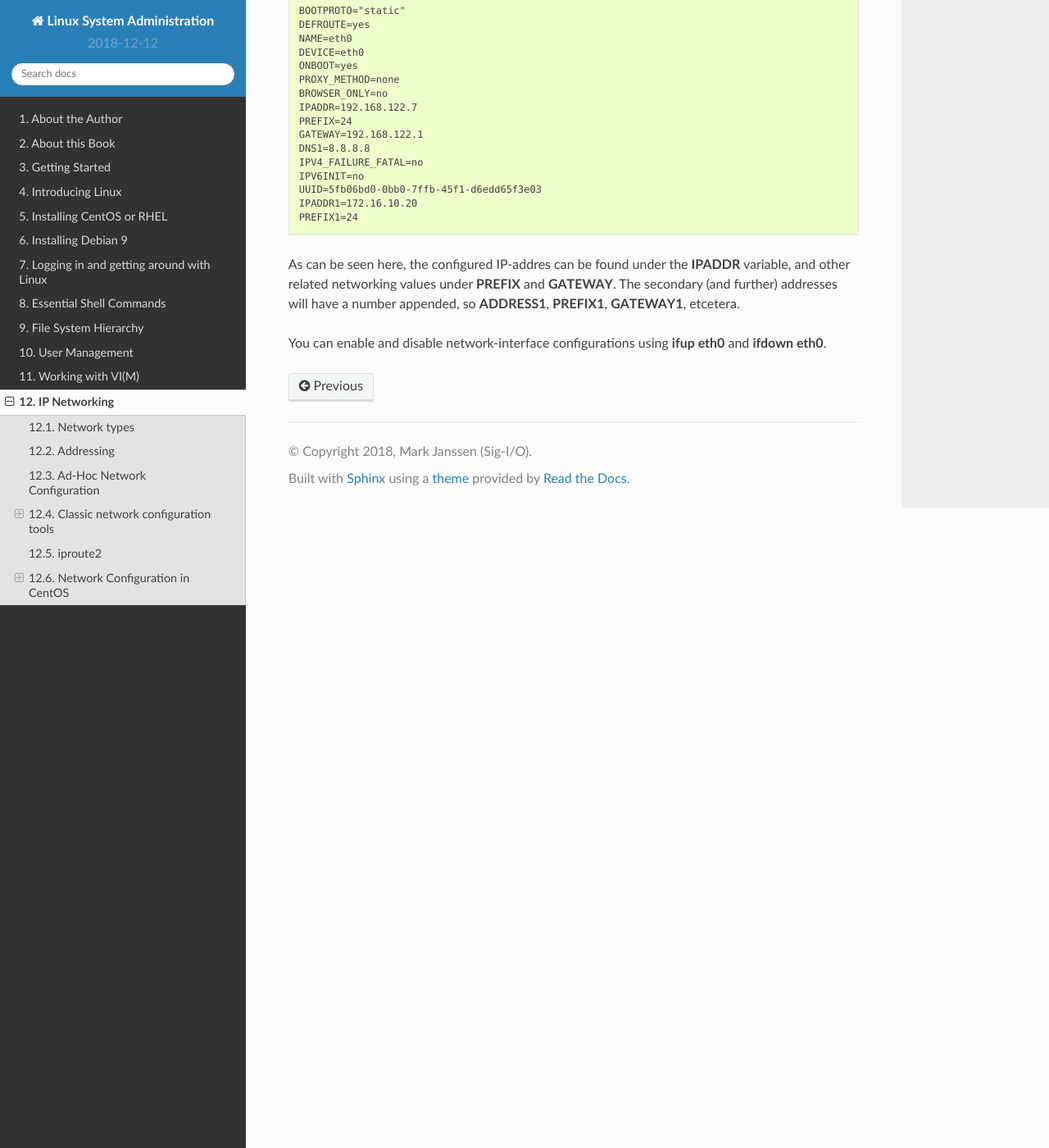
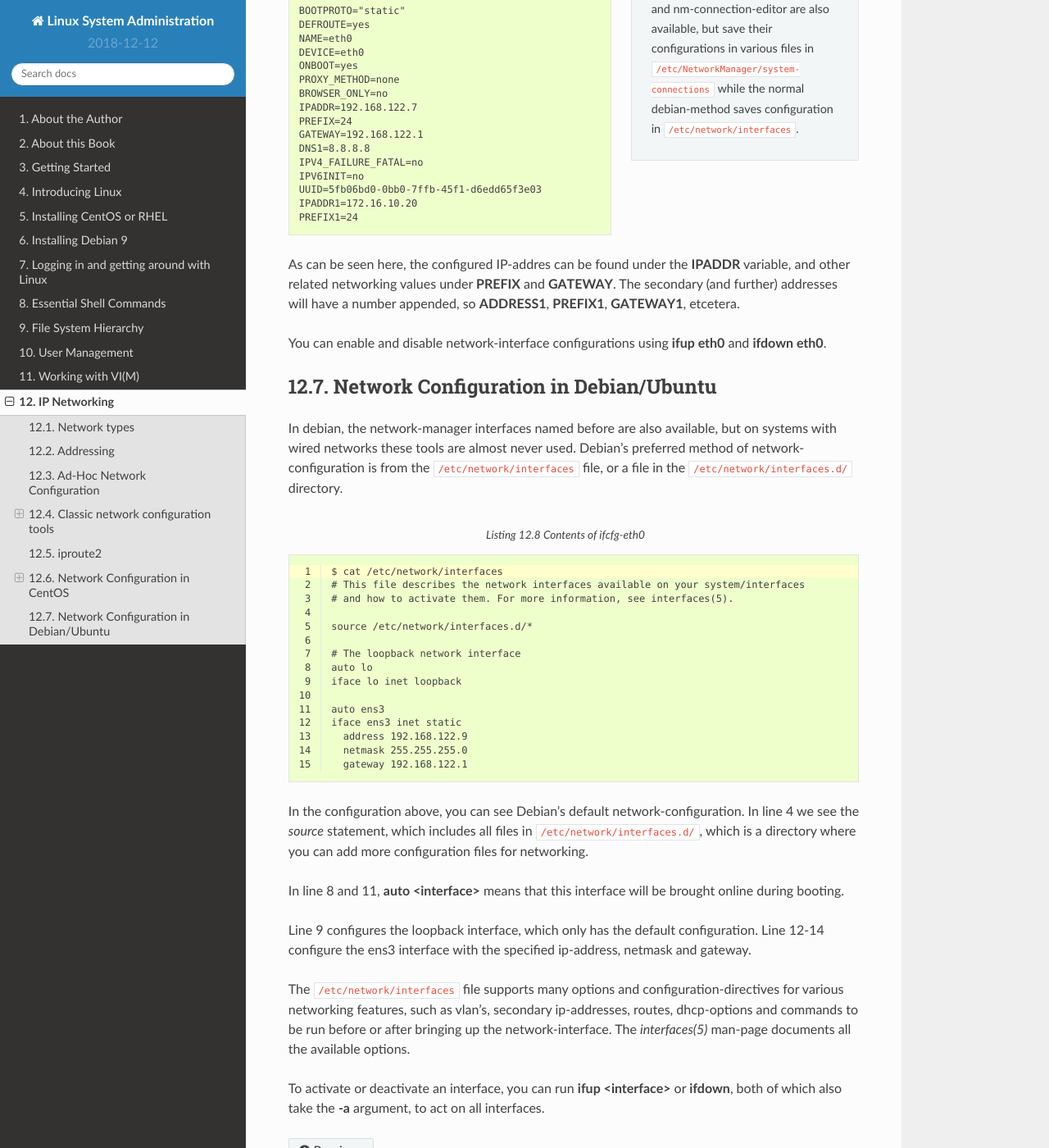
Before and after one commit to sigio/sysadminbook, a Sphinx documentation site: the page built from source/networking.rst, in a window 1280 px wide and 1400 px high, scrolled down 7164 px. Shown: the whole window at 82% size. Built offline with Sphinx 7.4.7 and the Read the Docs theme 2.0.0, drawn with Linux system fonts in a browser that asks for light colours; some of the changed text lies outside the part shown.

Commit message:
Debian networking

```diff
--- a/source/networking.rst
+++ b/source/networking.rst
@@ -353,6 +353,12 @@ These files can be found in **/etc/sysconfig/network-scripts/**. For example, th
 configuration for the **eth** interface will be in the
 :file:`/etc/sysconfig/network-scripts/ifcfg-eth0`. file.
 
+.. sidebar:: Debian
+
+  On debian systems, nm-cli, nm-tui and nm-connection-editor are also available, but
+  save their configurations in various files in :file:`/etc/NetworkManager/system-connections`
+  while the normal debian-method saves configuration in :file:`/etc/network/interfaces`.
+
 .. code-block:: none
   :caption: Contents of ifcfg-eth0
   :emphasize-lines: 1
@@ -382,3 +388,51 @@ addresses will have a number appended, so **ADDRESS1**, **PREFIX1**, **GATEWAY1*
 
 You can enable and disable network-interface configurations using **ifup eth0** and
 **ifdown eth0**.
+
+Network Configuration in Debian/Ubuntu
+--------------------------------------
+
+In debian, the network-manager interfaces named before are also available, but on systems
+with wired networks these tools are almost never used. Debian's preferred method of
+network-configuration is from the :file:`/etc/network/interfaces` file, or a file in the
+:file:`/etc/network/interfaces.d/` directory.
+
+.. code-block:: none
+  :caption: Contents of ifcfg-eth0
+  :linenos:
+  :emphasize-lines: 1
+
+  $ cat /etc/network/interfaces
+  # This file describes the network interfaces available on your system/interfaces
+  # and how to activate them. For more information, see interfaces(5).
+
+  source /etc/network/interfaces.d/*
+
+  # The loopback network interface
+  auto lo
+  iface lo inet loopback
+
+  auto ens3
+  iface ens3 inet static
+    address 192.168.122.9
+    netmask 255.255.255.0
+    gateway 192.168.122.1
+
+In the configuration above, you can see Debian's default network-configuration. In line 4
+we see the *source* statement, which includes all files in
+:file:`/etc/network/interfaces.d/`, which is a directory where you can add more
+configuration files for networking.
+
+In line 8 and 11, **auto <interface>** means that this interface will be brought online
+during booting.
+
+Line 9 configures the loopback interface, which only has the default configuration. Line
+12-14 configure the ens3 interface with the specified ip-address, netmask and gateway.
+
+The :file:`/etc/network/interfaces` file supports many options and
+configuration-directives for various networking features, such as vlan's, secondary
+ip-addresses, routes, dhcp-options and commands to be run before or after bringing up the
+network-interface. The *interfaces(5)* man-page documents all the available options.
+
+To activate or deactivate an interface, you can run **ifup <interface>** or **ifdown**,
+both of which also take the **-a** argument, to act on all interfaces.
```
